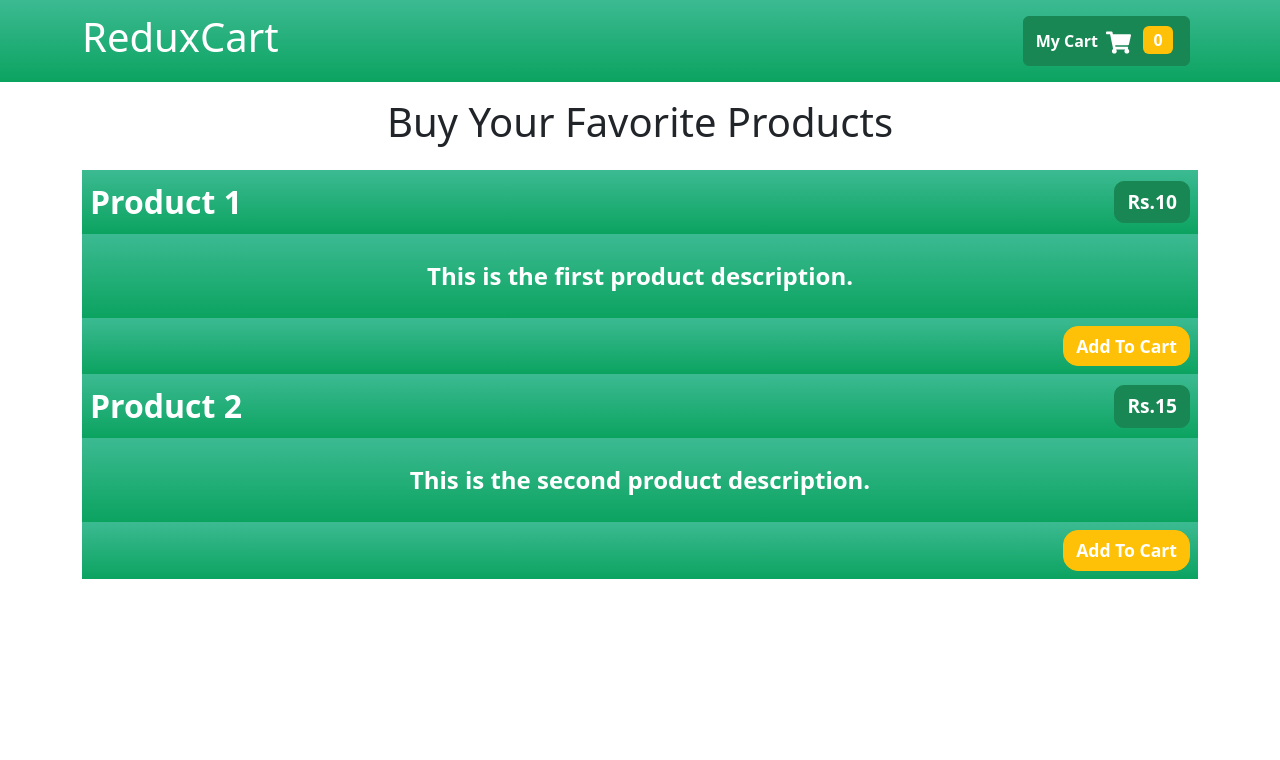
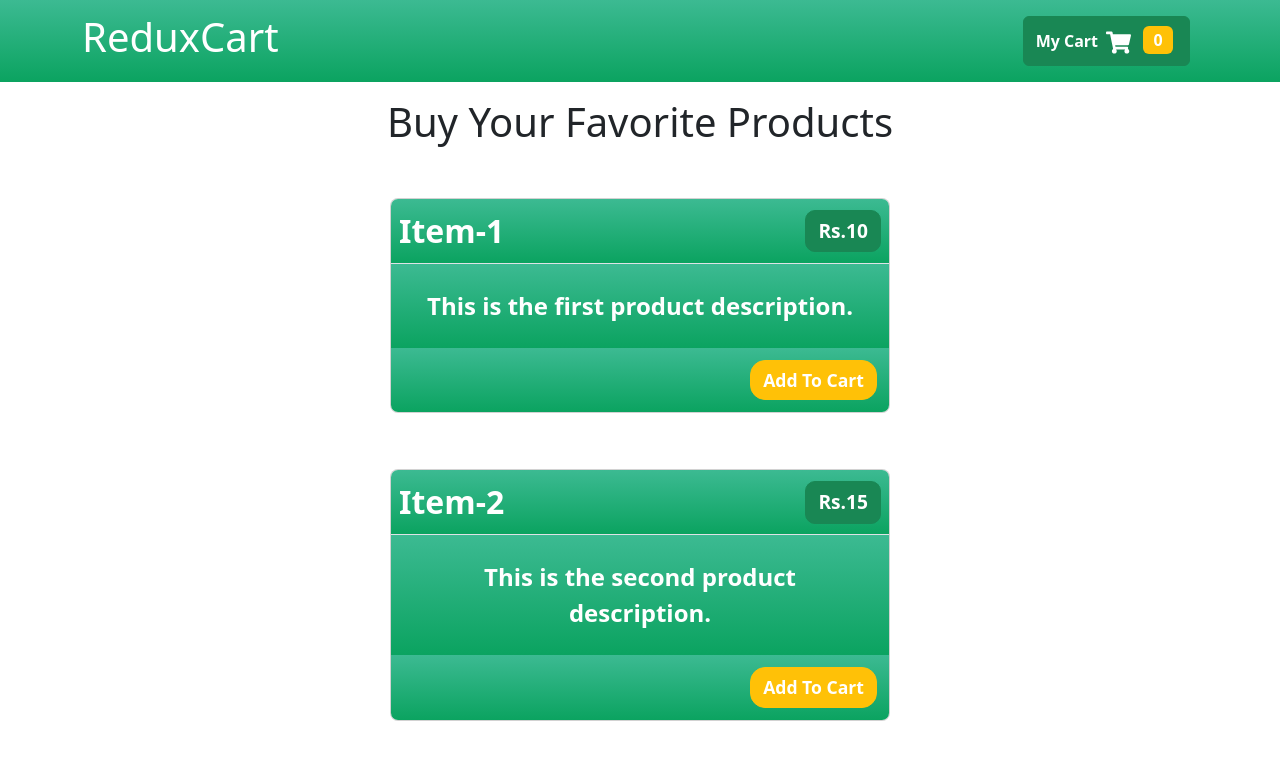
Before and after one commit to harisaini778/ShoppingApp_Redux, a React (Create React App) app: page / in a window 1280 px wide. Shown: the top 760 px of the page. Built offline with nearby package versions, Linux system fonts and the light colour scheme.

Commit message:
corrected the stylings of products in Product componnet, also adjusted few alignments

```diff
--- a/src/components/CartItems.js
+++ b/src/components/CartItems.js
@@ -48,7 +48,7 @@ const CartItems = () => {
                 {cartItems.map((item) => (
                   <div key={item.itemId}>
                     <Row className="m-2 ms-auto">
-                      <Col><h1>{item.name}</h1></Col>
+                      <Col><h3>{item.name}</h3></Col>
                       <Col>
                         <Stack direction="horizontal">
                           <div className="m-1" style={{ fontSize: "1.5rem", fontWeight: "bolder" }}>Rs.{item.price}</div>
@@ -76,10 +76,12 @@ const CartItems = () => {
                     </Row>
                   </div>
                 ))}
+                <Container>
                 <Row>
-                  <Col><h2>Total Items: {totalQuantity}</h2></Col>
-                  <Col><h2>Total Price: Rs.{totalPrice}</h2></Col>
+                  <Col><h4>Total Items: {totalQuantity}</h4></Col>
+                  <Col><h4>Total Price: Rs.{totalPrice}</h4></Col>
                 </Row>
+                </Container>
               </Container>
             </Modal.Body>
           </Modal.Dialog>
--- a/src/components/Products.js
+++ b/src/components/Products.js
@@ -7,13 +7,13 @@ import { CartActions } from "../store/cart-slice";
 const dummyProducts = [
   {
     id: 1,
-    title: "Product 1",
+    title: "Item-1",
     price: 10,
     description: "This is the first product description.",
   },
   {
     id: 2,
-    title: "Product 2",
+    title: "Item-2",
     price: 15,
     description: "This is the second product description.",
   },
@@ -35,7 +35,12 @@ const Products = () => {
       </Container>
       <Container className="mt-4">
         {dummyProducts.map((product) => (
-          <div key={product.id}>
+          <div key={product.id}
+              className="modal show"
+          style={{
+            display: 'block',
+            position: 'initial'
+          }}>
             <Modal.Dialog>
               <Modal.Header
                 className="p-2"
```
